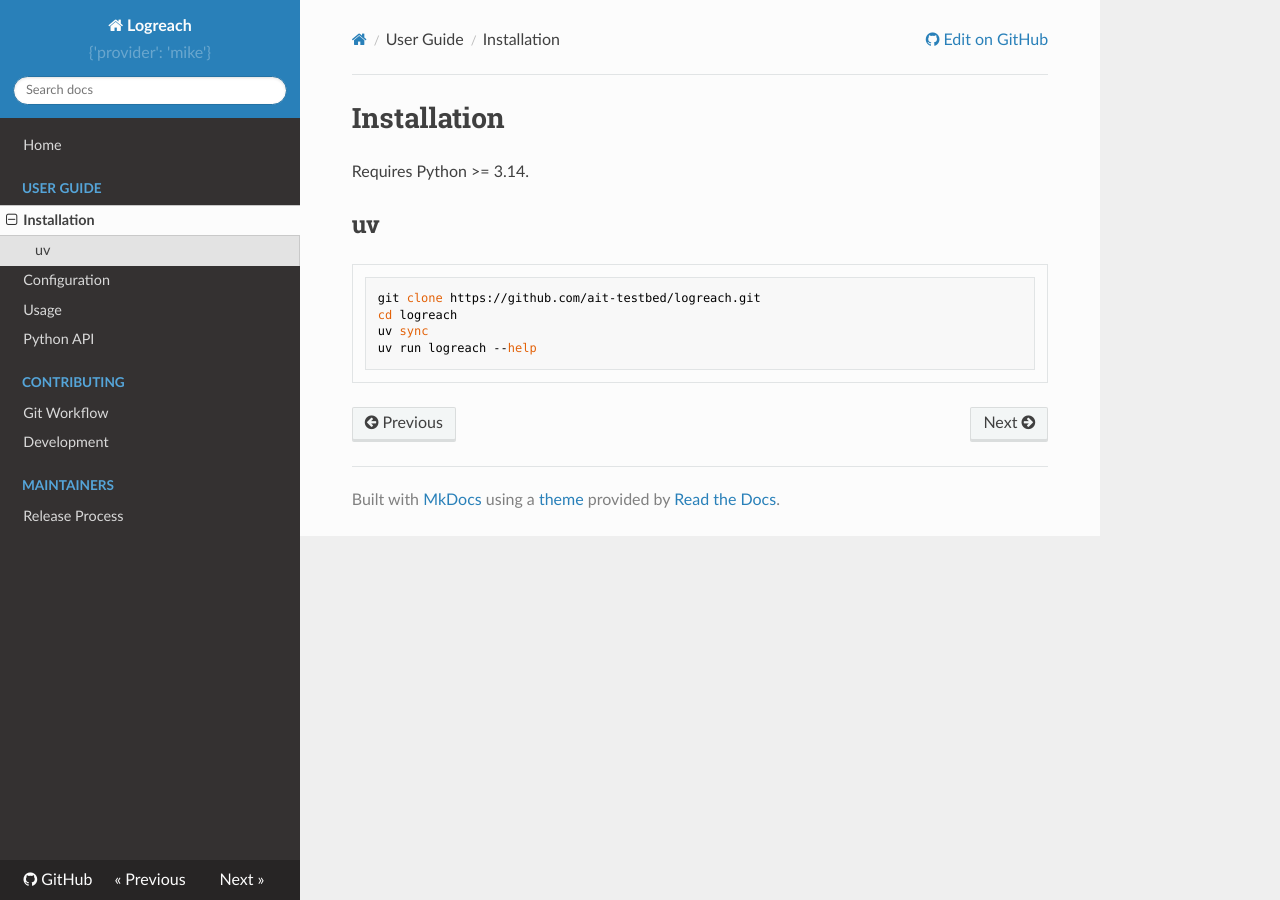
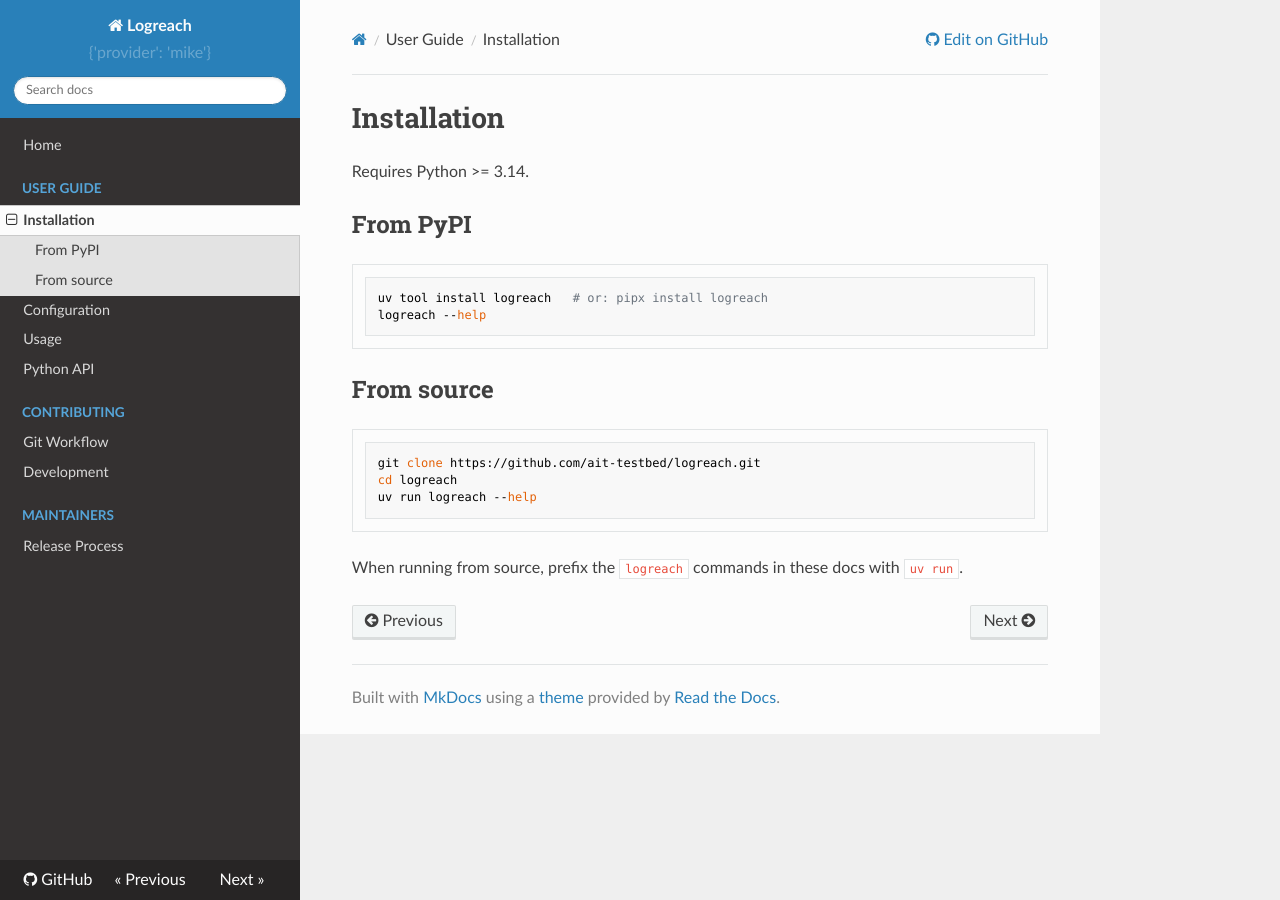
Before and after one commit to ait-testbed/logreach, an MkDocs documentation site: the page built from docs/installation.md, in a window 1280 px wide. Built offline with MkDocs 1.6.1, drawn with Linux system fonts in a browser that asks for light colours; nearby versions of some CDN libraries.

Commit message:
update installation

````diff
--- a/docs/installation.md
+++ b/docs/installation.md
@@ -2,11 +2,19 @@
 
 Requires Python >= 3.14.
 
-## uv
+## From PyPI
+
+```bash
+uv tool install logreach   # or: pipx install logreach
+logreach --help
+```
+
+## From source
 
 ```bash
 git clone https://github.com/ait-testbed/logreach.git
 cd logreach
-uv sync
 uv run logreach --help
 ```
+
+When running from source, prefix the `logreach` commands in these docs with `uv run`.
--- a/docs/usage.md
+++ b/docs/usage.md
@@ -4,8 +4,8 @@
 logreach PATH [--type ...] [--begin ...] [--end ...] [--check] ...
 ```
 
-`PATH` is a logfile or a directory, which is walked recursively. With `uv`, prefix the commands
-with `uv run`. `logreach --help` lists all options.
+`PATH` is a logfile or a directory, which is walked recursively. When running from source, prefix
+the commands with `uv run`. `logreach --help` lists all options.
 
 ## Examples
 
````
